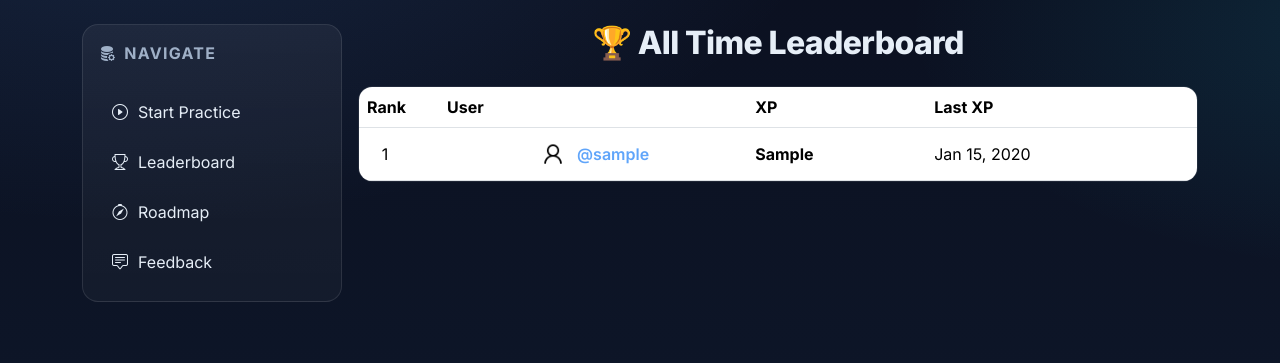
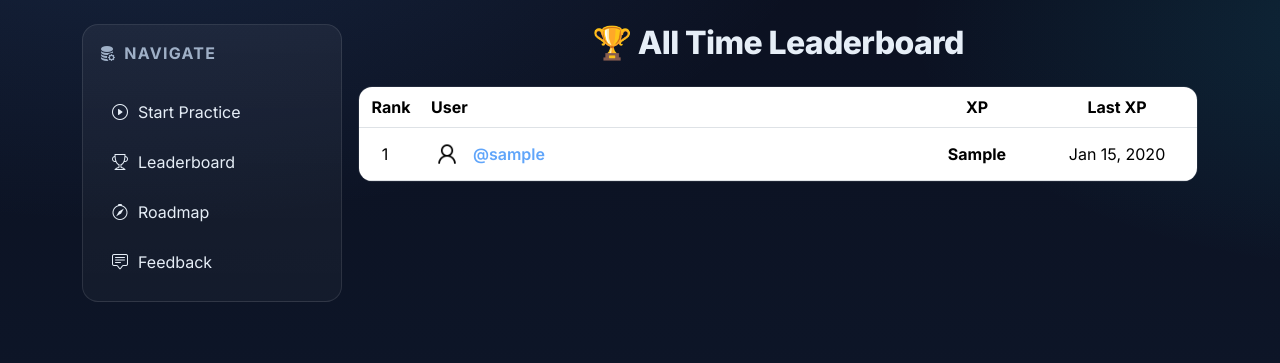
Before and after one commit to bowale-os/AmazingSQL, a Flask app: template templates/leaderboard.html in a window 1280 px wide. Shown: the part 57-420 px from the top of the page. Run offline with Flask 3, Linux system fonts and the light colour scheme; the template is opened without the code that fills it: most values are stand-ins (such as "Sample title", 1, 10 or a date in 2020); parts of the project's set-up code (start-up, migrations or seed data) failed here and were passed over.

Commit message:
fixed tables

```diff
--- a/static/app.css
+++ b/static/app.css
@@ -106,6 +106,22 @@ body {
 .table-modern { overflow: hidden; border-radius: 14px; border: 1px solid rgba(255,255,255,0.08); }
 .table-modern thead { background: rgba(255,255,255,0.06); color: var(--text); }
 .table-modern tbody tr:hover { background: rgba(255,255,255,0.03); }
+.table-modern th, .table-modern td { vertical-align: middle; }
+.table-modern .col-id { width: 64px; text-align: center; }
+.table-modern .col-rank { width: 64px; text-align: center; }
+.table-modern .col-xp { width: 120px; text-align: center; }
+.table-modern .col-last { width: 160px; text-align: center; }
+.table-modern .col-user, .table-modern .col-title, .table-modern .col-tags { text-align: left; }
+.table-modern .user-cell { display: flex; align-items: center; gap: 10px; }
+.table-modern .username { color: var(--brand); font-weight: 600; }
+
+/* Question title link legibility */
+.question-link { color: var(--text); text-decoration: none; font-weight: 600; }
+.question-link:hover { text-decoration: underline; }
+
+/* Truncation helpers for table cells */
+.truncate { max-width: 520px; white-space: nowrap; overflow: hidden; text-overflow: ellipsis; }
+.wrap { white-space: normal; word-break: break-word; }
 
 /* Forms */
 .form-control, .form-select, textarea {
--- a/templates/leaderboard.html
+++ b/templates/leaderboard.html
@@ -10,29 +10,29 @@
     <div class="p-2 p-md-0">
       <h2 class="headline-xl text-center">🏆 All Time Leaderboard</h2>
       <div class="table-responsive table-modern mt-4">
-        <table class="table table-hover align-middle mb-0">
+        <table class="table table-hover align-middle mb-0" aria-label="Leaderboard">
           <thead>
             <tr>
-              <th style="width: 80px;">Rank</th>
-              <th>User</th>
-              <th>XP</th>
-              <th>Last XP</th>
+              <th class="col-rank">Rank</th>
+              <th class="col-user">User</th>
+              <th class="col-xp">XP</th>
+              <th class="col-last">Last XP</th>
             </tr>
           </thead>
           <tbody>
             {% for user in users %}
             <tr>
-              <td>
+              <td class="text-center">
                 <div class="rank-icon glass" style="width:36px;height:36px;border-radius:50%;display:flex;align-items:center;justify-content:center;">{{ loop.index }}</div>
               </td>
-              <td>
-                <div class="d-flex justify-content-center align-items-center gap-2">
+              <td class="col-user">
+                <div class="user-cell">
                   {{ profile_pic(user, size=32) }}
-                  <span class="fw-semibold" style="color: var(--brand);">@{{ user['username'] }}</span>
+                  <span class="username">@{{ user['username'] }}</span>
                 </div>
               </td>
-              <td class="fw-bold">{{ user['xp'] }}</td>
-              <td class="last-solved subhead">
+              <td class="fw-bold text-center">{{ user['xp'] }}</td>
+              <td class="last-solved subhead text-center">
                 {% if user['last_correct_date'] %}
                   {{ user['last_correct_date'].strftime('%b %d, %Y') }}
                 {% else %}
```
Also changed, not shown: templates/questions.html (+7 -9 lines).
